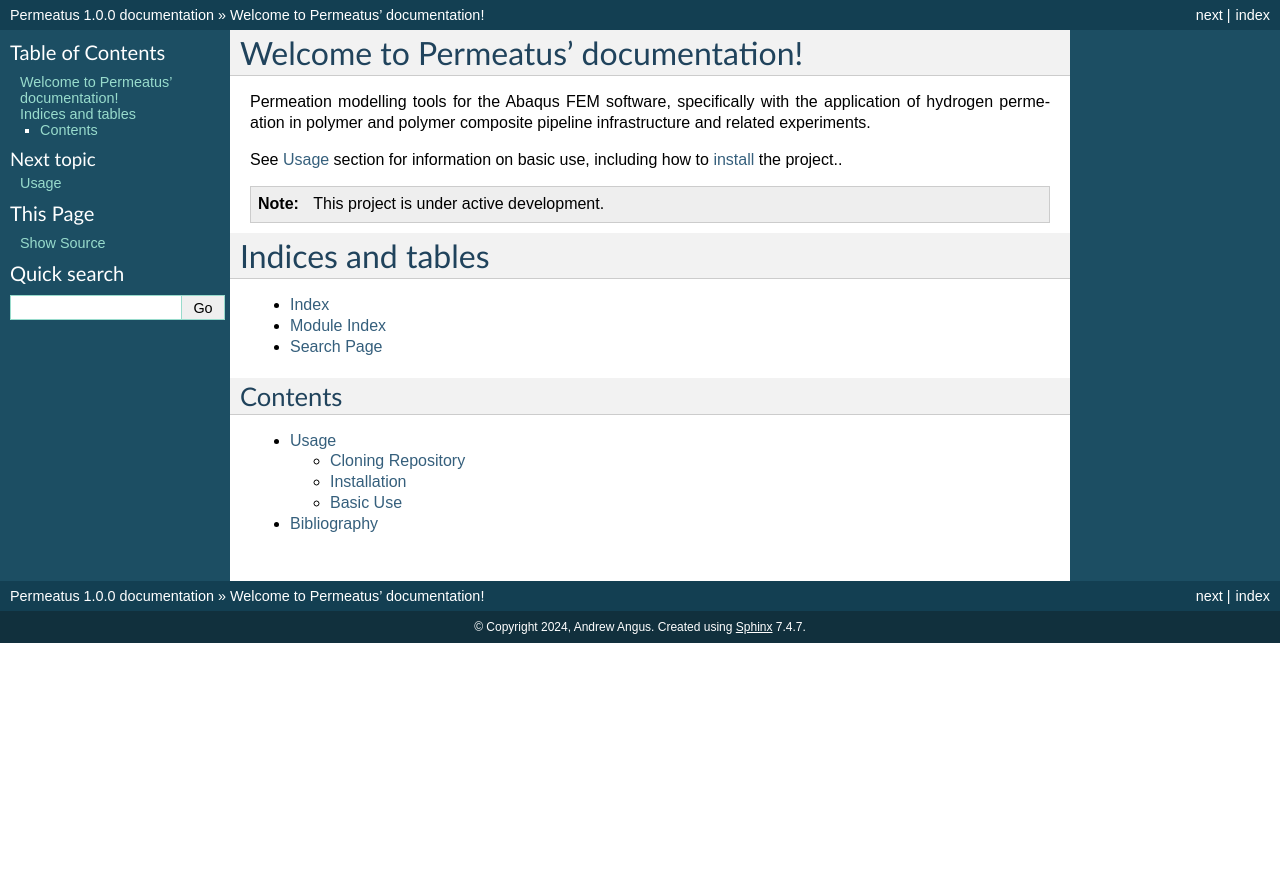
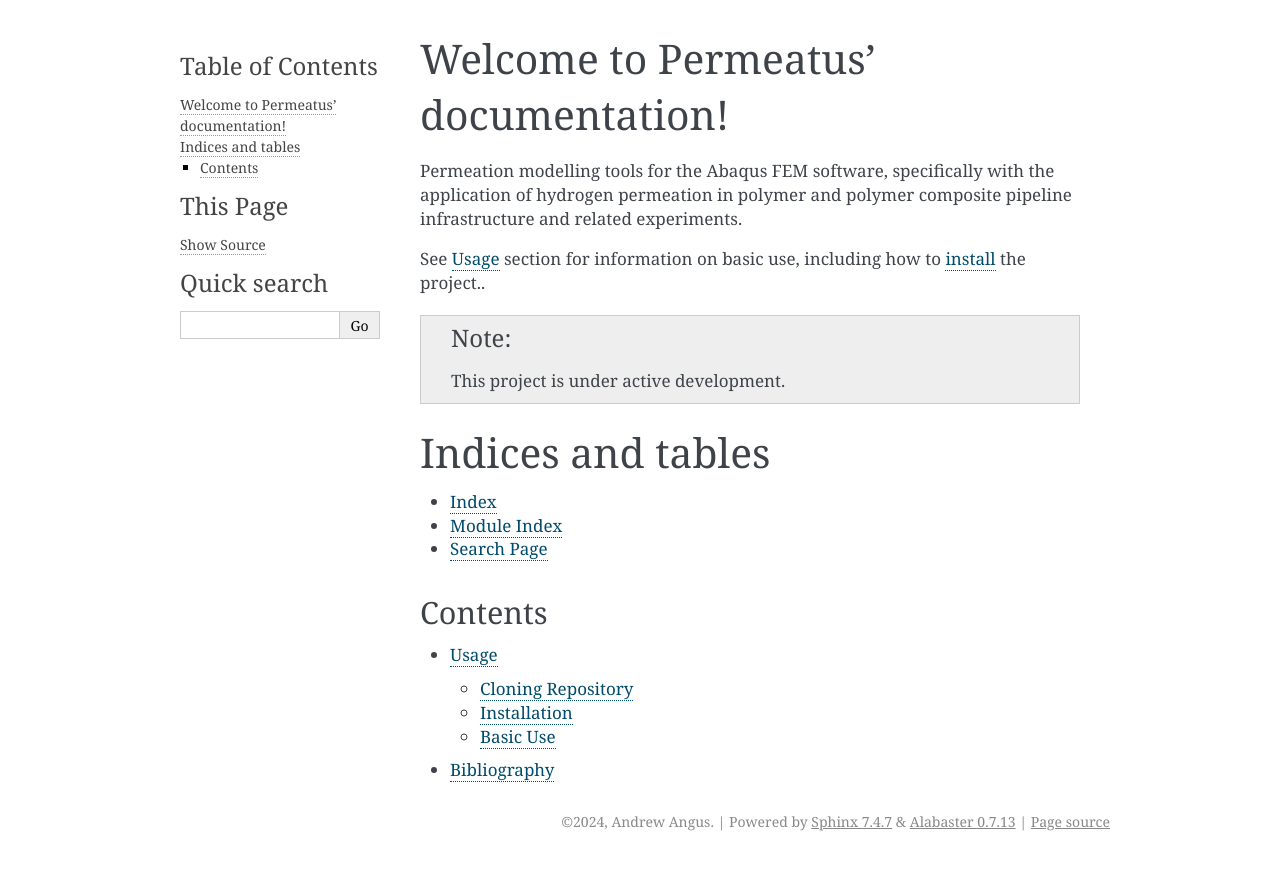
Before and after one commit to andrew-angus/permeatus, a Sphinx documentation site: the page built from docs/source/index.rst, in a window 1280 px wide. Shown: the top 870 px of the page. Built offline with Sphinx 7.4.7, drawn with Linux system fonts in a browser that asks for light colours.

Commit message:
Add scrollable sidebar to avoid overflow in docs

```diff
--- /dev/null
+++ b/docs/source/_static/custom.css
@@ -0,0 +1 @@
+.sphinxsidebarwrapper {  overflow-y: scroll; }
--- a/docs/source/conf.py
+++ b/docs/source/conf.py
@@ -71,9 +71,11 @@ exclude_patterns = []
 # The theme to use for HTML and HTML Help pages.  See the documentation for
 # a list of builtin themes.
 #
-html_theme = 'classic'
+html_theme = 'alabaster'
 
 # Add any paths that contain custom static files (such as style sheets) here,
 # relative to this directory. They are copied after the builtin static files,
 # so a file named "default.css" will overwrite the builtin "default.css".
 html_static_path = ['_static']
+
+html_css_files = ['custom.css']
```
